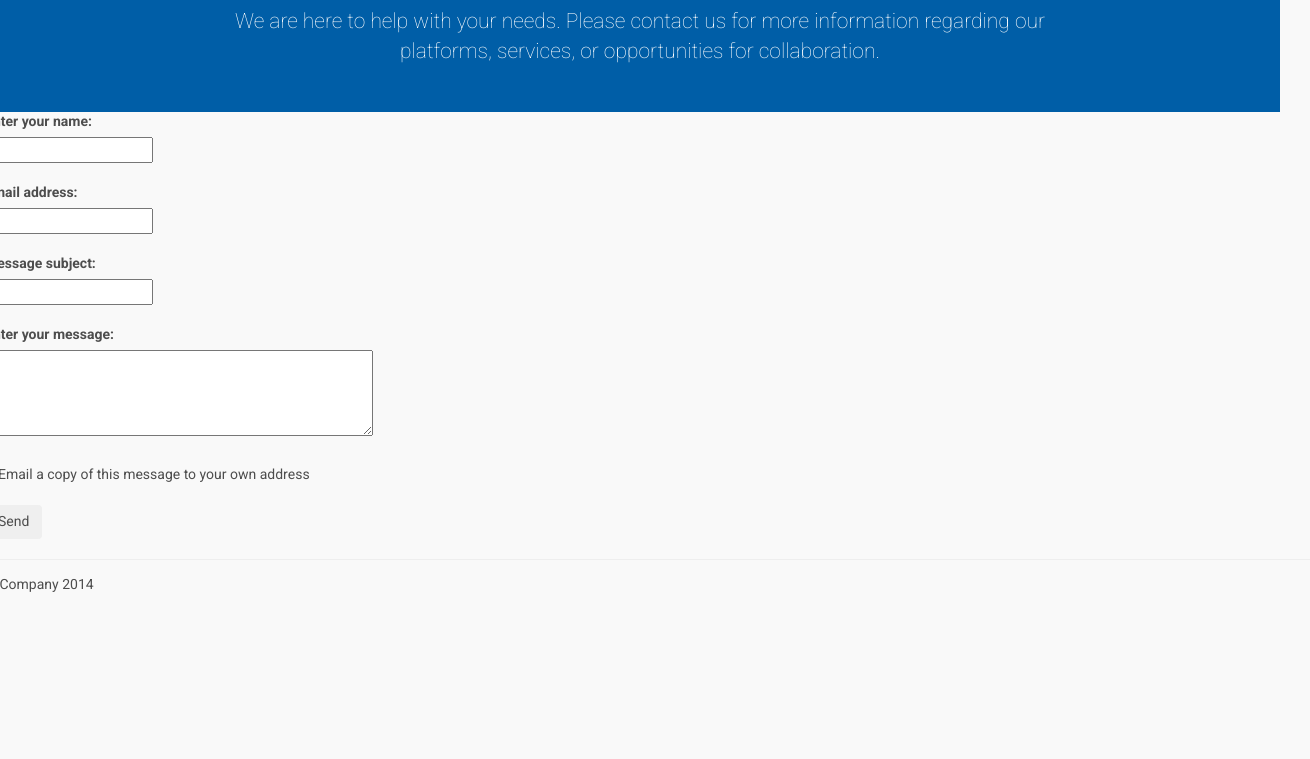
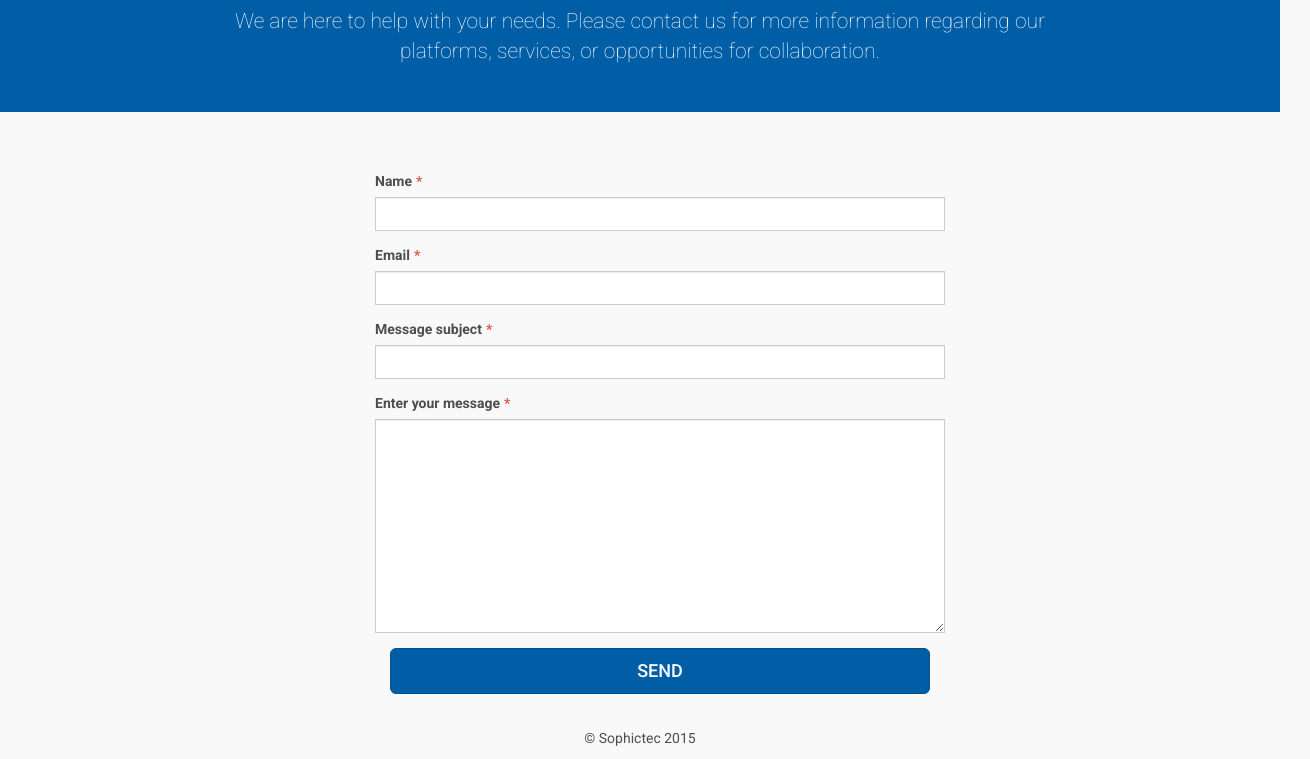
Before and after one commit to hrazith/sophix, a plain HTML site: page contact.html in a window 1280 px wide. Shown: the part 215-974 px from the top of the page, 1310 px wide, since content can reach past the window. Before the commit the page ends 820 px from the top, so only its background shows below. Drawn offline with nearby package versions, Linux system fonts and the light colour scheme.

Commit message:
contact!!

```diff
--- a/contact.html
+++ b/contact.html
@@ -49,34 +49,60 @@
       </div>
     </div>
 
-    <div class="contact row">
-      <!-- Example row of columns -->
-      <form>
-          <fieldset class="contactform">
-            <label class="name" for="name">Enter your name: </label><br>
-            <input name="name"/><br><br>
-            <label for="email">Email address: </label><br>
-            <input name="email"/><br><br>
-            <label class="subject" for="subject">Message subject: </label><br>
-            <input name="subject"/><br><br>
-            <label for="message">Enter your message: </label><br>
-            <textarea rows="4" cols="50" name="message" size=></textarea><br>
-          </fieldset>
-         <br>
-          <fieldset class="formbtn">
-            <input type="checkbox">Email a copy of this message to your own address</input><br><br>
-            <input class="btn" type="submit" value="Send"/>
 
-          </fieldset>
-      </form>
-      <br>
-      <footer>
-	    <hr>
-        <p>&copy; Company 2014</p>
+
+
+
+
+    <div class="contact-form  col-xs-10 col-xs-offset-1 col-md-8 col-md-offset-2 col-lg-6 col-lg-offset-3">
+
+    <div class="row">
+      <ul class="contactus">
+        <li>
+         <label class="desc" for="Field1">Name<span class="req">*</span></label>
+          <div  class="contactname">
+            <input id="Field1" name="Field1" type="text" class="form-control" value="" maxlength="255">
+          </div>
+        </li>
+        <li>
+          <label class="desc" for="Field2">Email<span class="req">*</span></label>
+          <div>
+            <input name="Field2" type="text" class="form-control" value="" maxlength="255" >
+          </div>
+        </li>
+        <li>
+          <label class="desc" id="title2" for="Field3">Message subject<span class="req">*</span></label>
+            <div>
+              <input id="Field3" name="Field3" type="email" spellcheck="false" class="form-control" value="" maxlength="255" >
+            </div>
+        </li>
+        <li>
+          <label class="desc" id="title8" for="Field8">Enter your message<span id="req_8" class="req">*</span></label>
+
+        <div>
+          <textarea id="Field8" name="Field8" class="form-control" spellcheck="true" rows="8" cols="40" tabindex="4" onkeyup="handleInput(this); " onchange="handleInput(this);" required=""></textarea>
+        </div>
+        </li>
+        <li>
+                <div class="form-group col-sm-12">
+                   <button type="submit"  class="btn btn-primary btn-lg btn-block">SEND</button>
+                </div>
+        </li>
+
+  </ul>
+  </div>
+
+</div>
+
+
+      <footer id="reg-footer">
+        <p>&copy; Sophictec 2015</p>
       </footer>
+
+
     </div> <!-- /container -->
 
-</div>
+
     <!-- Bootstrap core JavaScript
     ================================================== -->
     <!-- Placed at the end of the document so the pages load faster -->
--- a/sass/_bootstrap-variables.scss
+++ b/sass/_bootstrap-variables.scss
@@ -22,7 +22,8 @@ $brand-grey: #444444;
 // $brand-success:         #5cb85c
 // $brand-info:            #5bc0de
 // $brand-warning:         #f0ad4e
-// $brand-danger:          #d9534f
+$brand-danger: #d9534f;
+//#ee4938
 
 
 $survey-stem-ans-height: 290px;
--- a/sass/_custom.scss
+++ b/sass/_custom.scss
@@ -1024,6 +1024,24 @@ h5 {
         background: $brand-primary;
         padding: 90px 0 30px;
     }
+    .contact-form {
+        padding: 30px 30px 20px;
+        margin-top: 30px;
+
+    }
+    .req {
+        color: $brand-danger;
+        padding-left: 4px;
+    }
+    ul li {
+        list-style: none;
+        margin-bottom: 15px;
+    }
+    footer {
+        margin-top: 1em;
+        text-align: center;
+        clear: both;
+    }
 }
 
 
```
Also changed, not shown: stylesheets/styles.css.
